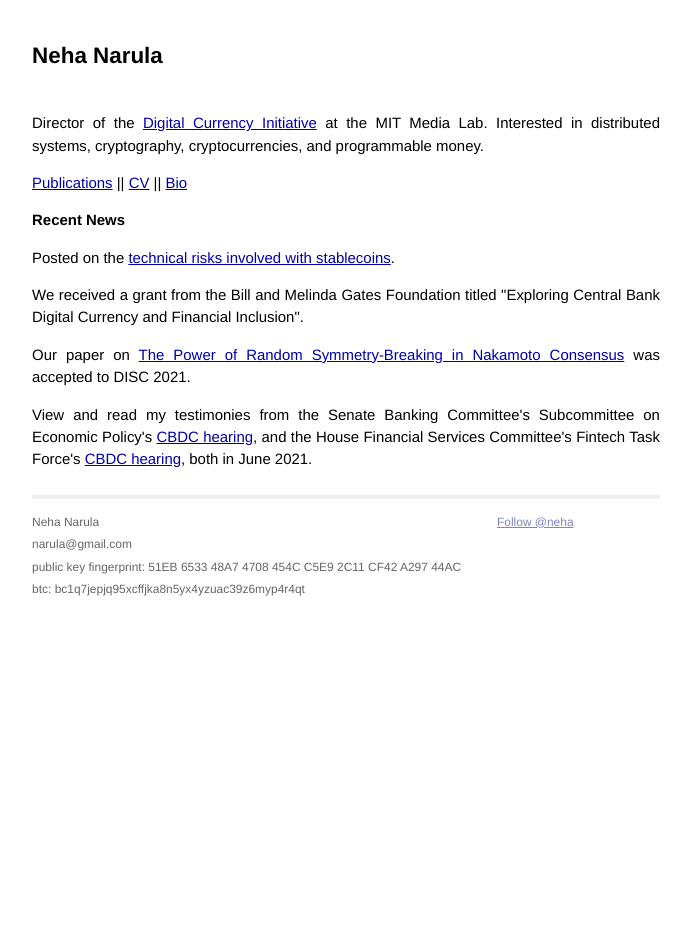
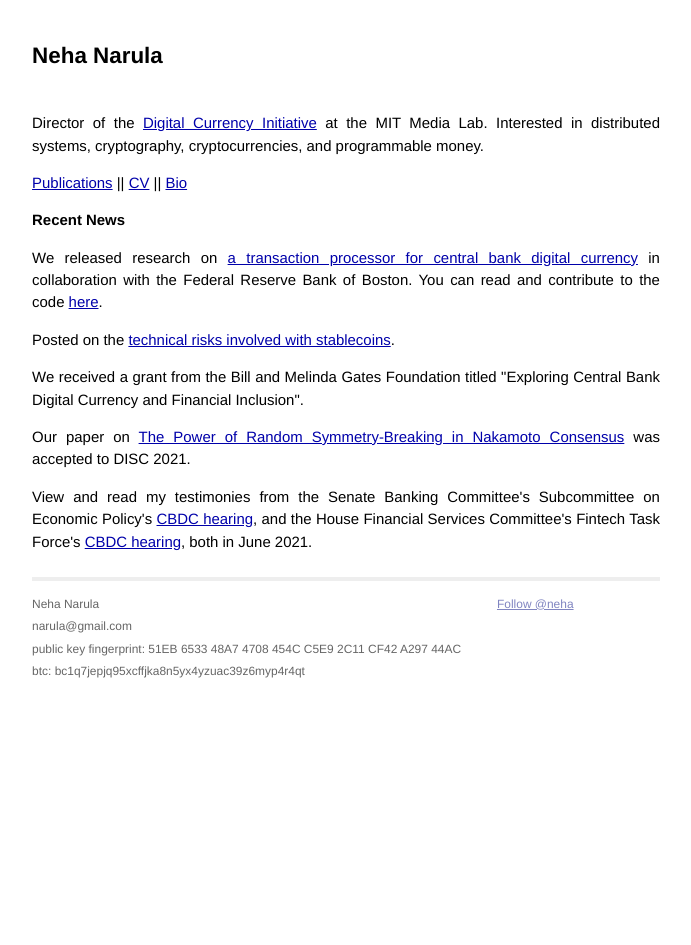
Before and after one commit to narula/narula.github.io, a Jekyll site: the page built from index.html, in a window 1280 px wide. Shown: the whole page, without its empty margins (294-985 px from the left). Built offline with Jekyll 4.4.1, drawn with Linux system fonts in a browser that asks for light colours; comment, search, counter and statistics services are not loaded.

Commit message:
hamilton

```diff
--- a/index.html
+++ b/index.html
@@ -10,6 +10,8 @@ cryptocurrencies, and programmable money.
 <p><a href="publications.html">Publications</a> || <a href="assets/cv.pdf">CV</a> || <a href="bio">Bio</a>
 
 <h3>Recent News</h3>
+
+<p>We released research on <a href="https://www.bostonfed.org/-/media/Documents/Project-Hamilton/Project-Hamilton-Phase-1-Whitepaper.pdf">a transaction processor for central bank digital currency</a> in collaboration with the Federal Reserve Bank of Boston. You can read and contribute to the code <a href="https://github.com/mit-dci/opencbdc-tx">here</a>.
 
 <p>Posted on the <a href="http://nehanarula.org/2021/09/23/stablecoins.html">technical risks involved with stablecoins</a>.
 
--- a/publications.html
+++ b/publications.html
@@ -36,6 +36,8 @@ title: Publications
 <h3>Other</h3>
 <br>
 
+<a href="https://www.bostonfed.org/-/media/Documents/Project-Hamilton/Project-Hamilton-Phase-1-Whitepaper.pdf">A High Performance Payment Processing System Designed for Central Bank Digital Currencies</a>. James Lovejoy, Cory Fields, Madars Virza, Tyler Frederick, David Urness, Kevin Karwaski, Anders Brownworth, Neha Narula. 2022.
+<br><br>
 
 <a href="https://arxiv.org/pdf/2004.01939.pdf">A Lower Bound for Byzantine Agreement and Consensus for Adaptive Adversaries using VDFs</a>. Thaddeus Dryja, Quanquan Liu, and Neha Narula. 2020.
 <br><br>
```
